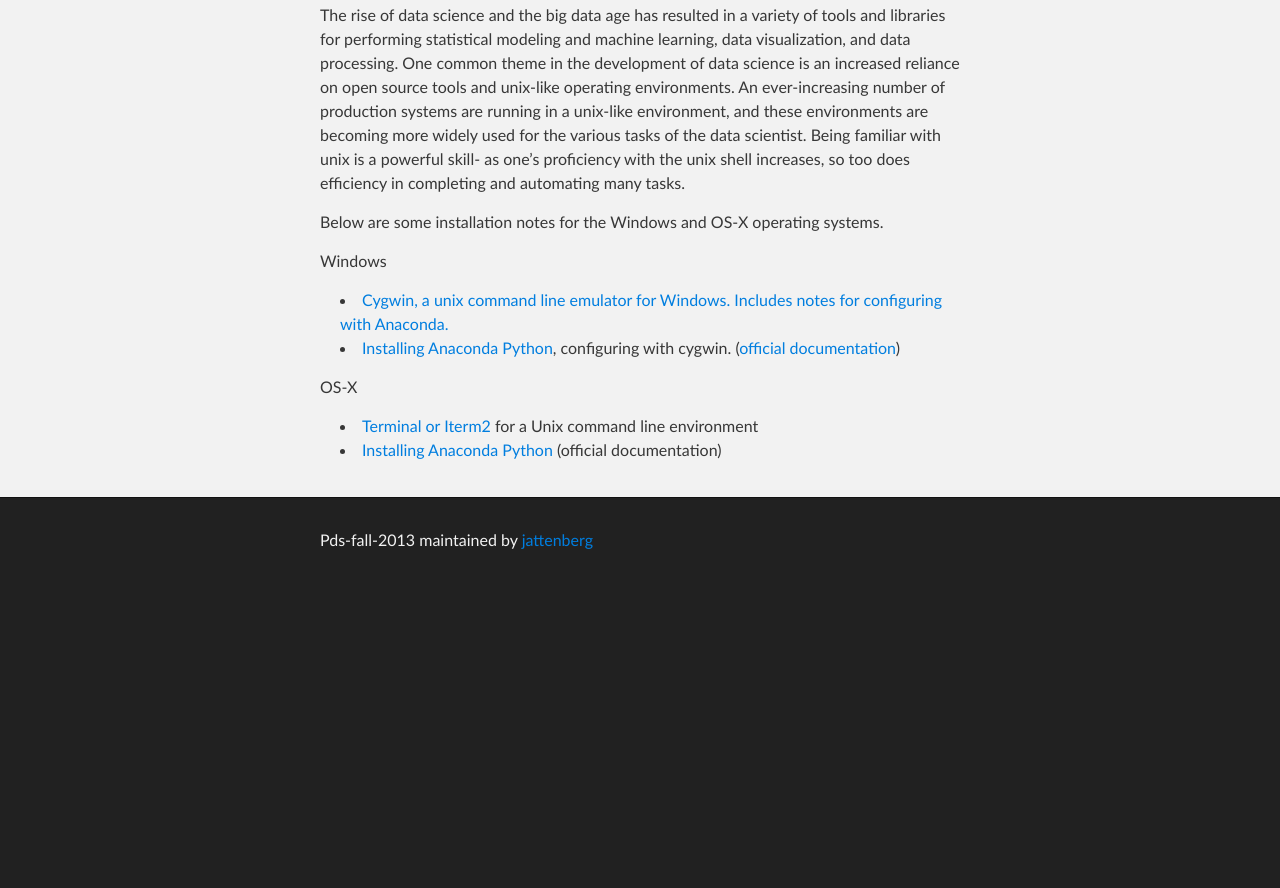
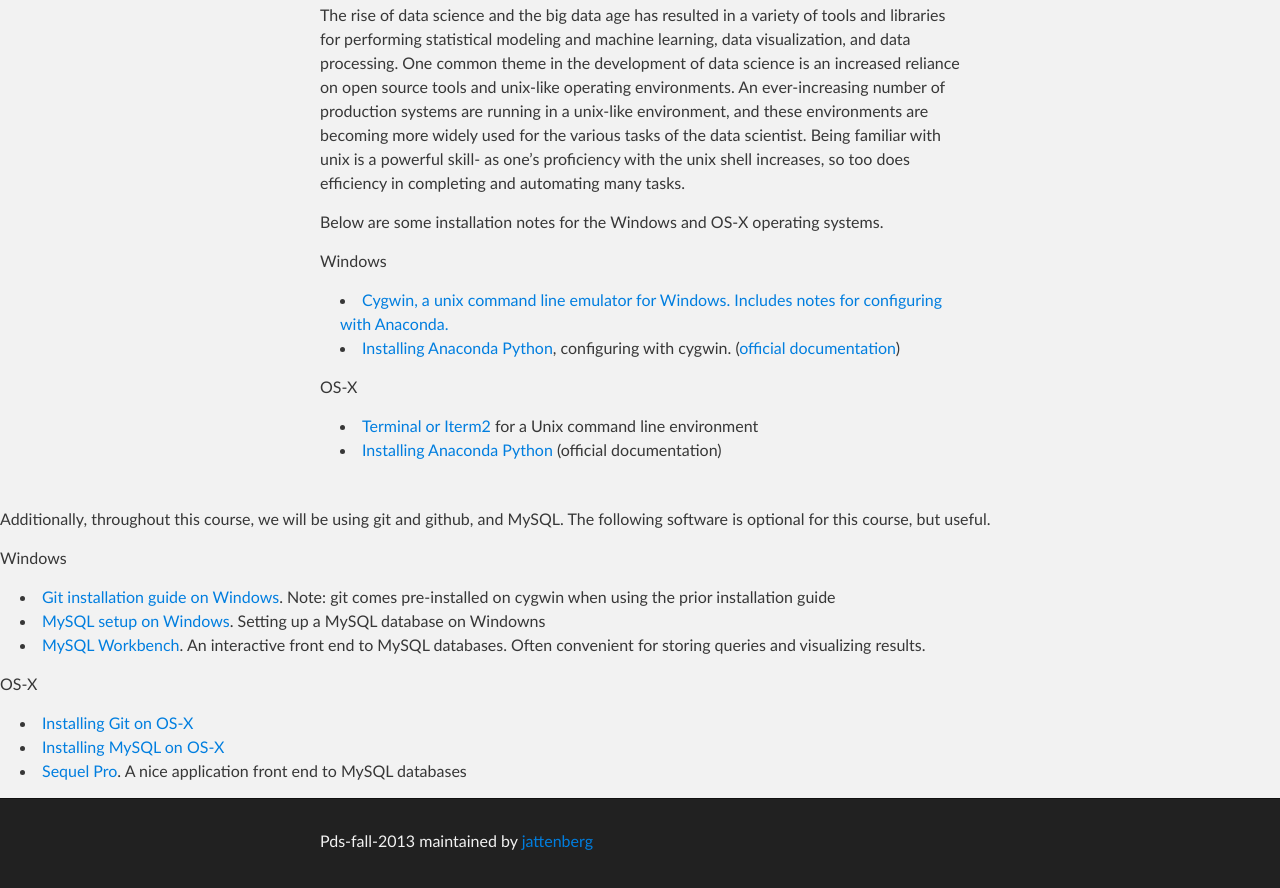
Before and after one commit to genghis88/PDS-Fall-2013, a plain HTML site: page setup.html in a window 1280 px wide. Shown: the part 909-1797 px from the top of the page. Before the commit the page ends 1496 px from the top, so only its background shows below. Drawn offline with Linux system fonts and the light colour scheme.

Commit message:
Update setup.html

```diff
--- a/setup.html
+++ b/setup.html
@@ -56,6 +56,22 @@
         </ul>
 
       </section>
+
+      <p>Additionally, throughout this course, we will be using git and github, and MySQL. The following software is optional for this course, but useful.</p>
+      <p><b>Windows</b></p>
+      <ul>
+        <li><a href="assets/GitInstallationGuide.pdf">Git installation guide on Windows</a>. Note: git comes pre-installed on cygwin when using the prior installation guide</li>
+        <li><a href="http://dev.mysql.com/downloads/installer/">MySQL setup on Windows</a>. Setting up a MySQL database on Windowns</li>
+        <li><a href="http://www.mysql.com/products/workbench/">MySQL Workbench</a>. An interactive front end to MySQL databases. Often convenient for storing queries and visualizing results.</li>
+      </ul>
+
+      <p><b>OS-X</b></p>
+      <ul>
+        <li><a href="http://git-scm.com/download/mac">Installing Git on OS-X</a></li>
+        <li><a href="http://dev.mysql.com/doc/refman/5.0/en/macosx-installation.html">Installing MySQL on OS-X</a></li>
+        <li><a href="http://www.sequelpro.com">Sequel Pro</a>. A nice application front end to MySQL databases</li>
+      </ul>
+
     </div>
 
     <!-- FOOTER  -->
```
